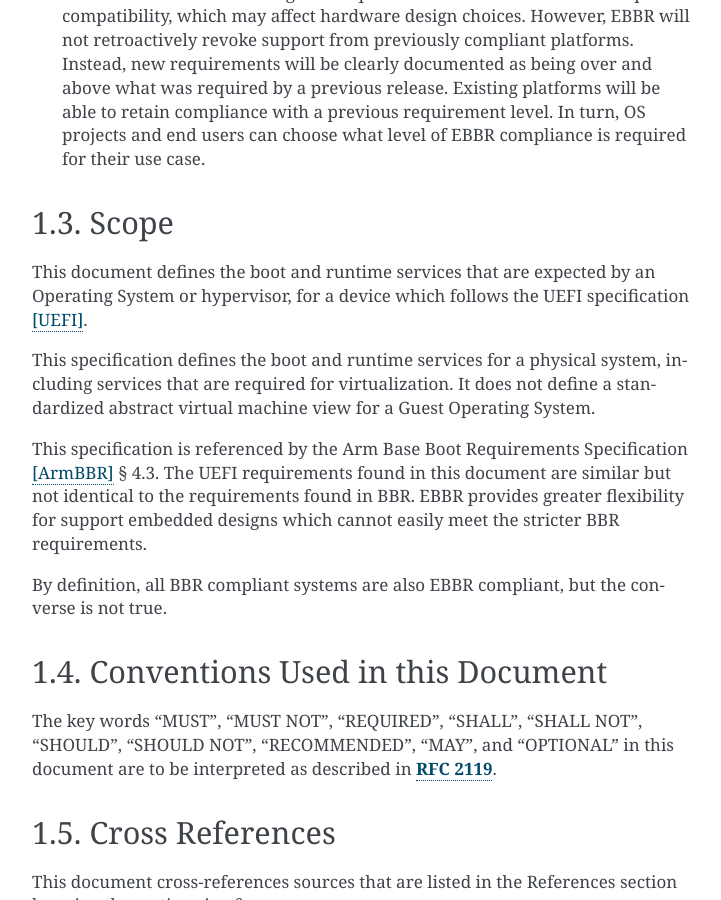
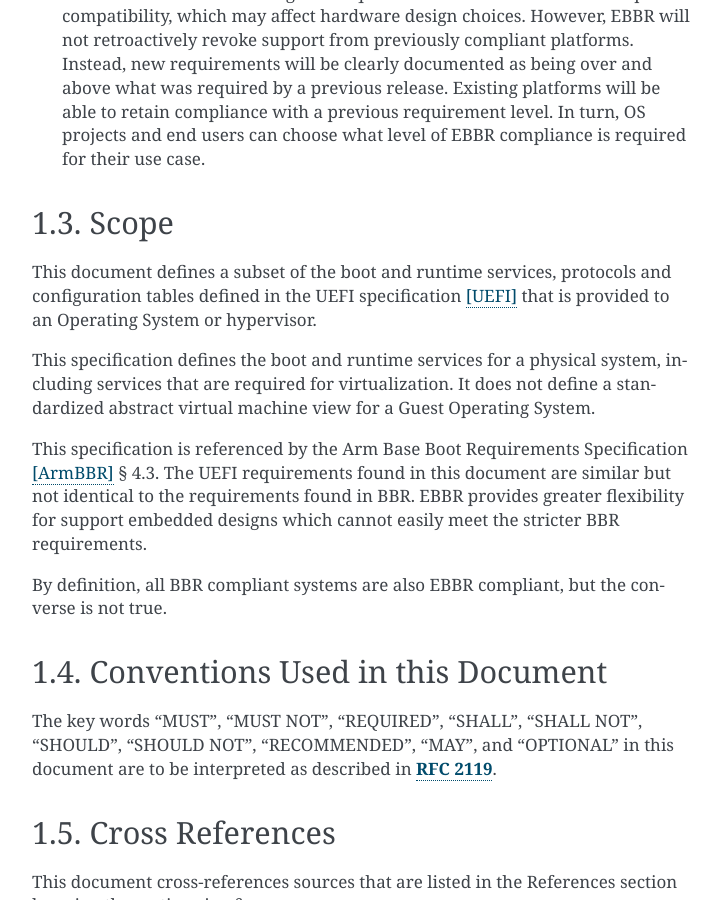
Before and after one commit to ARM-software/ebbr, a Sphinx documentation site: the page built from source/chapter1-about.rst, in a window 1280 px wide and 900 px high, scrolled down 2629 px. Shown: the whole window, without its empty margins (388-1109 px from the left). Built offline with Sphinx 7.4.7, drawn with Linux system fonts in a browser that asks for light colours.

Commit message:
chapter1: EBBR scope is a subset of UEFI
In the scope definition make it clear that we are not defining UEFI but a
subset of UEFI.

Signed-off-by: Heinrich Schuchardt <xypron.glpk@gmx.de>

```diff
--- a/source/chapter1-about.rst
+++ b/source/chapter1-about.rst
@@ -137,9 +137,10 @@ The following guiding principles are used while developing the EBBR specificatio
 
 Scope
 =====
-This document defines the boot and runtime services that are expected by an
-Operating System or hypervisor, for a device which follows the
-UEFI specification [UEFI]_.
+
+This document defines a subset of the boot and runtime services, protocols and
+configuration tables defined in the UEFI specification [UEFI]_ that is provided
+to an Operating System or hypervisor.
 
 This specification defines the boot and runtime services for a physical system,
 including services that are required for virtualization.
```
